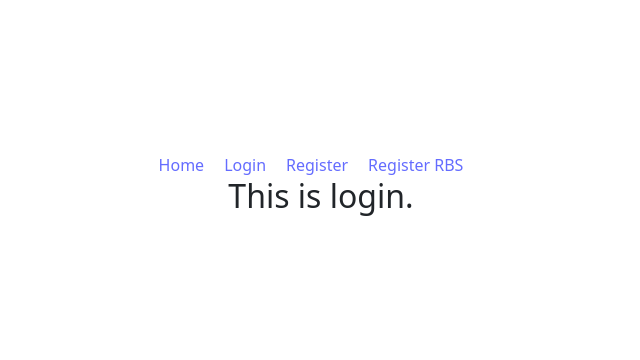
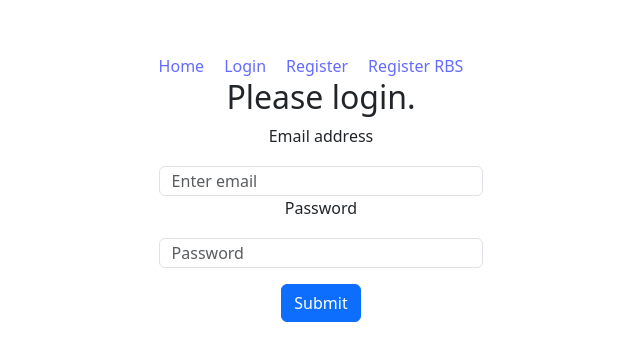
Before and after one commit to mrfhmd7/email-pass-auth, a React (Vite) app: page /login in a window 1280 px wide. Shown: the part 212-572 px from the top of the page, without its empty margins (319-959 px from the left). Built offline with nearby package versions, Linux system fonts and the light colour scheme.

Commit message:
login form in login page

```diff
--- a/src/components/Login/Login.jsx
+++ b/src/components/Login/Login.jsx
@@ -1,9 +1,52 @@
 import React from 'react';
+import { useState } from 'react';
+import { Form, Button } from 'react-bootstrap';
 
 const Login = () => {
+
+     const [email, setEmail] = useState('');
+     const [password, setPassword] = useState('');
+
+     const handleSubmit = (event) => {
+          event.preventDefault();
+          const form = event.target;
+          const email = form.email.value;
+          const password = form.password.value;
+          console.log(email, password);
+     };
+
      return (
           <div>
-               <h2>This is login.</h2>
+               <h2>Please login.</h2>
+               <Form onSubmit={handleSubmit}>
+                    <Form.Group controlId="formBasicEmail">
+                         <Form.Label>Email address</Form.Label>
+                         <Form.Control
+                              type="email"
+                              placeholder="Enter email"
+                              name="email"
+                              value={email}
+                              required
+                              onChange={(event) => setEmail(event.target.value)}
+                         />
+                    </Form.Group>
+
+                    <Form.Group controlId="formBasicPassword">
+                         <Form.Label>Password</Form.Label>
+                         <Form.Control
+                              type="password"
+                              placeholder="Password"
+                              name="password"
+                              value={password}
+                              required
+                              onChange={(event) => setPassword(event.target.value)}
+                         />
+                    </Form.Group>
+
+                    <Button className='mt-3' variant="primary" type="submit">
+                         Submit
+                    </Button>
+               </Form>
           </div>
      );
 };
```
